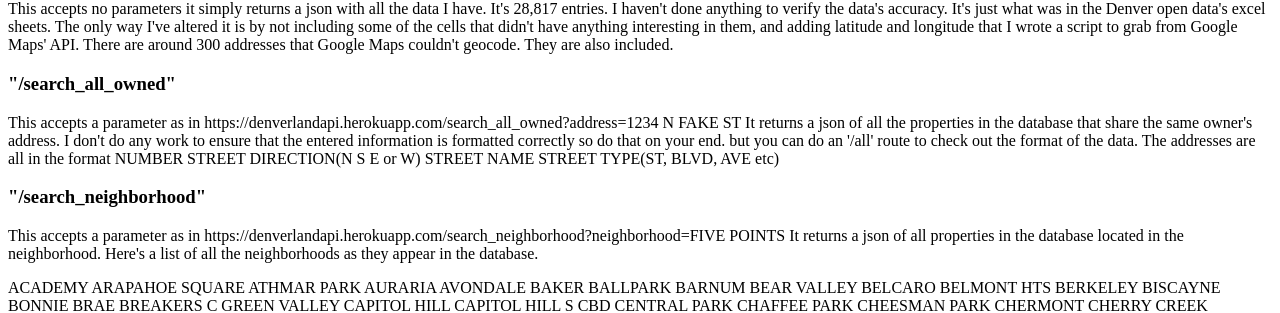
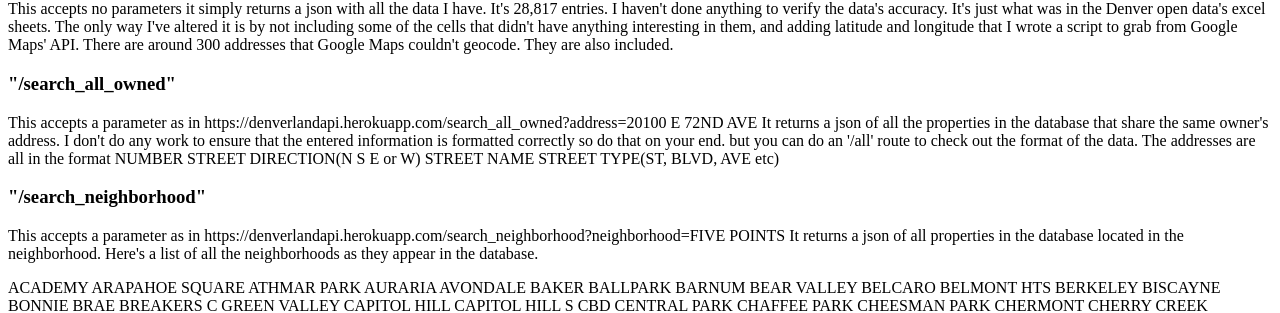
Before and after one commit to GameWitch/api, a Flask app: page / in a window 1280 px wide. Shown: the part 436-749 px from the top of the page. Run offline with Flask 2, Linux system fonts and the light colour scheme.

Commit message:
updating index.html and adding comments

```diff
--- a/main.py
+++ b/main.py
@@ -3,9 +3,11 @@ from flask_sqlalchemy import SQLAlchemy
 from os import environ, getenv
 
 app = Flask(__name__)
+# what follows is because heroku uses an outdated naming convention for postgresql
 uri = getenv("DATABASE_URL")  # or other relevant config var
 if uri.startswith("postgres://"):
     uri = uri.replace("postgres://", "postgresql://", 1)
+
 app.config['SQLALCHEMY_DATABASE_URI'] = environ.get(uri, 'sqlite:///Data/addresses.db')
 app.config['SQLALCHEMY_TRACK_MODIFICATIONS'] = False
 db = SQLAlchemy(app)
--- a/templates/index.html
+++ b/templates/index.html
@@ -46,7 +46,7 @@
                     </p>
                 <h3>"/search_all_owned"</h3>
                     <p>
-                        This accepts a parameter as in https://denverlandapi.herokuapp.com/search_all_owned?address=1234 N FAKE ST
+                        This accepts a parameter as in https://denverlandapi.herokuapp.com/search_all_owned?address=20100 E 72ND AVE
                         It returns a json of all the properties in the database that share the same owner's address.
                         I don't do any work to ensure that the entered information is formatted correctly so do that on your end.
                         but you can do an '/all' route to check out the format of the data. The addresses are all in the format
```
